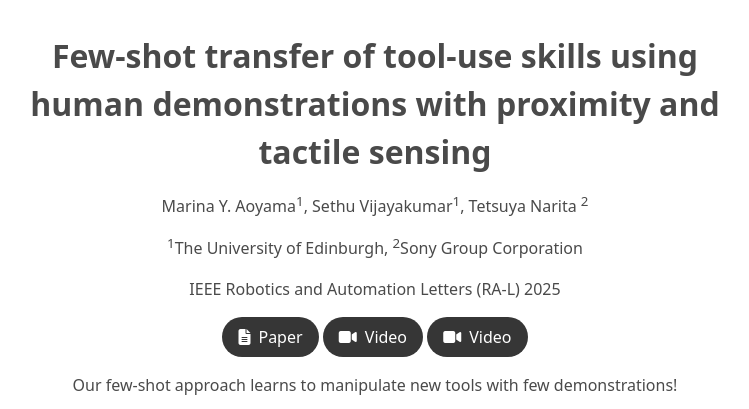
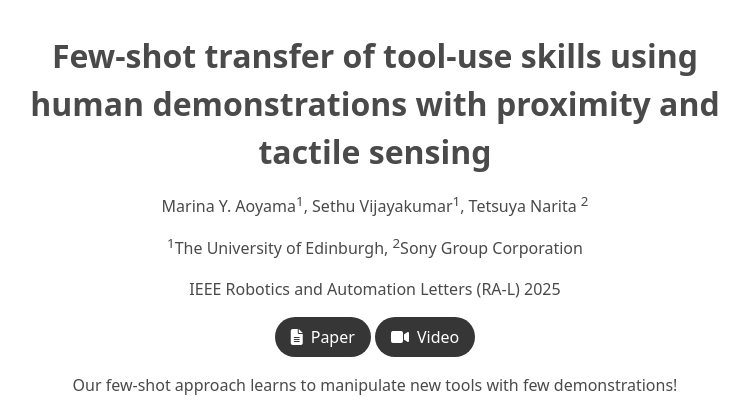
Before and after one commit to k1631364/marina-aoyama-few-shot-tool-sony, a Jekyll site: the page built from index.md, in a window 1280 px wide and 900 px high, cut to the strip 0-409 px from the top of the window. Shown: the whole strip, without its empty margins (265-1014 px from the left). Built offline with Jekyll 4.4.1, drawn with Linux system fonts in a browser that asks for light colours.

Commit message:
Update index.md

```diff
--- a/index.md
+++ b/index.md
@@ -17,11 +17,6 @@ IEEE Robotics and Automation Letters (RA-L) 2025
   <a href="https://ieeexplore.ieee.org/abstract/document/11053701" target="_blank" class="my-button">
     <span class="icon"><i class="fas fa-file-alt"></i></span>
     <span>Paper</span>
-  </a>
-
-  <a href="https://www.youtube.com/embed/zP4JvHaCWHk?start=11" target="_blank" class="my-button">
-    <span class="icon"><i class="fas fa-video"></i></span>
-    <span>Video</span>
   </a>
 
   <a href="#" id="jumpToVideo" class="my-button">
```
